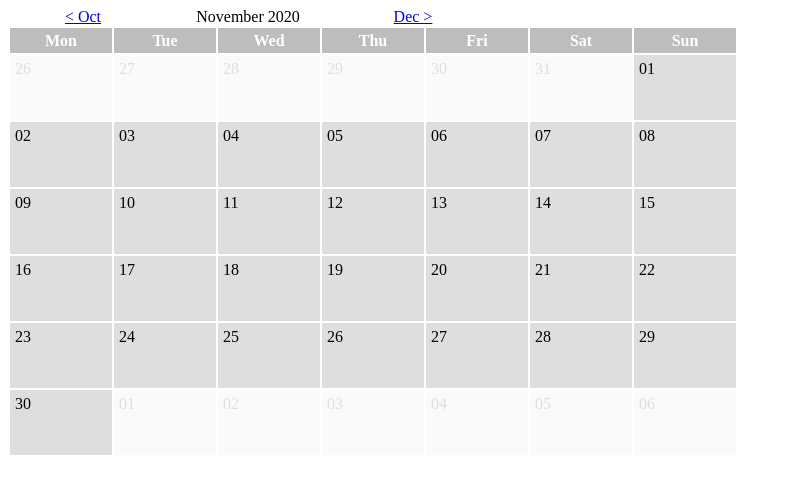
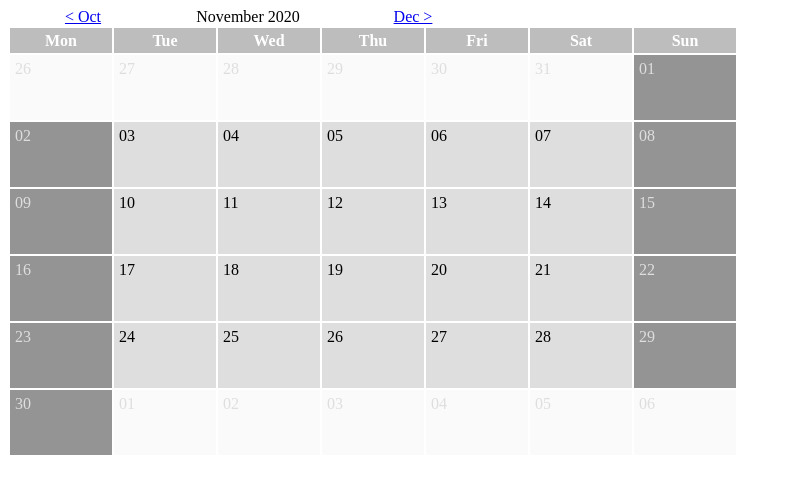
Before and after one commit to sandervspl/barbershop-jeroen-website-CLE2, a PHP site: page /kalender.php in a window 1280 px wide. Shown: the top 494 px of the page, without its empty margins (0-789 px from the left). Run offline with PHP 8.4, Linux system fonts and the light colour scheme.

Commit message:
25
- Added sun/mon unavailability rules and styles

```diff
--- a/kalender.php
+++ b/kalender.php
@@ -90,7 +90,11 @@ echo "<label class='monthlabel'><a href='kalender.php?month=$nextMonthNr&year=$n
             }
 
             // it will always miss day 01 on first row if this is not here. (line 110)
-            echo "<td class=\"calendardate\"> $day </td>";
+            if ($weekday !== "Mon" && $weekday !== "Sun") {
+                echo "<td class=\"calendardate\"> $day </td>";
+            } else {
+                echo "<td class=\"calendardate-sun-mon\"> $day </td>";
+            }
 
 
         // current month days
@@ -113,9 +117,15 @@ echo "<label class='monthlabel'><a href='kalender.php?month=$nextMonthNr&year=$n
                 } else {
                     $endMonth = true;
                 }
+
+            // if not we fill our cells with current month data
             } else {
                 if (!$doNextMonth) {
-                    echo "<td class=\"calendardate\"> $day </td>";
+                    if ($weekday !== "Mon" && $weekday !== "Sun") {
+                        echo "<td class=\"calendardate\"> $day </td>";
+                    } else {
+                        echo "<td class=\"calendardate-sun-mon\"> $day </td>";
+                    }
                 }
             }
 
--- a/style/style.css
+++ b/style/style.css
@@ -79,8 +79,16 @@ td {
     color: #dedede;
 }
 
+.calendardate-sun-mon {
+    width: inherit;
+    height: 55px;
+    background-color: #949494;
+    color: #dedede;
+}
+
 .calendardate,
-.calendardateblocked {
+.calendardateblocked,
+.calendardate-sun-mon {
         padding: 5px;
         vertical-align: top;
         text-align: left;
```
